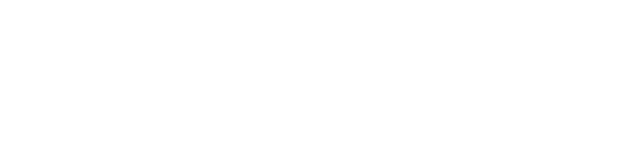
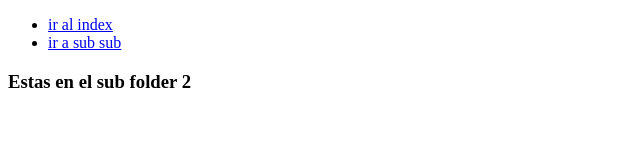
Before and after one commit to FernandoVCG33/enrutamiento, a plain HTML site: page folder1/subfolder2/pagina_folder2.html in a window 1280 px wide. Shown: the whole page, without its empty margins (0-640 px from the left). Drawn offline with Linux system fonts and the light colour scheme.

Commit message:
Actualice todo

```diff
--- /dev/null
+++ b/estilos/styles.css
@@ -0,0 +1,12 @@
+*{
+    padding: 0;
+    margin: 0;
+}
+body{
+    font-family: Arial, Helvetica, sans-serif;
+    background-color: aquamarine;
+}
+li{
+    background-color: green;
+    border:  3px solid limegreen;
+}
--- a/folder1/subfolder2/pagina_folder2.html
+++ b/folder1/subfolder2/pagina_folder2.html
@@ -0,0 +1,23 @@
+<!DOCTYPE html>
+<html lang="en">
+<head>
+    <meta charset="UTF-8">
+    <meta name="viewport" content="width=device-width, initial-scale=1.0">
+    <title>sub folder2 </title>
+</head>
+<body>
+    <div>
+        <header>
+            <nav>
+                <ul>
+                    <li><a href="../../index.html">ir al index</a></li>
+                    <li><a href="subsub/pagina_subsub1.html">ir a sub sub</a></li>
+                </ul>
+            </nav>
+        </header>
+    </div>
+    <main>
+        <h3>Estas en el sub folder 2</h3>
+   </main>
+</body>
+</html>
--- a/index.html
+++ b/index.html
@@ -4,17 +4,23 @@
     <meta charset="UTF-8">
     <meta name="viewport" content="width=device-width, initial-scale=1.0">
     <title>Enrutamiento</title>
+    <link rel="stylesheet" href="estilos/styles.css">
 </head>
 <body>
     <div>
         <header>
             <nav>
                 <ul>
-                    <li><a href="segundapagina.html" target="_blank">ir a la segubda pagina</a></li>
-                    <li><a href="folder1/folder1.html" target="_blank">ir a folder 1</a></li>
+                    <li><a href="segundapagina.html">ir a la segunda pagina</a></li>
+                    <li><a href="folder1/folder1.html">ir a folder 1</a></li>
+
                 </ul>
             </nav>
         </header>
     </div>
+    <main>
+        <h1>Estas en el index</h1>
+    </main>
+
 </body>
 </html>
```
Also changed, not shown: folder1/folder1.html (+5 -0 lines), folder1/subfolder1/pagina_subfolder1.html (+22 -0 lines), folder1/subfolder2/subsub/pagina_subsub1.html (+22 -0 lines), segundapagina.html (+3 -0 lines).
